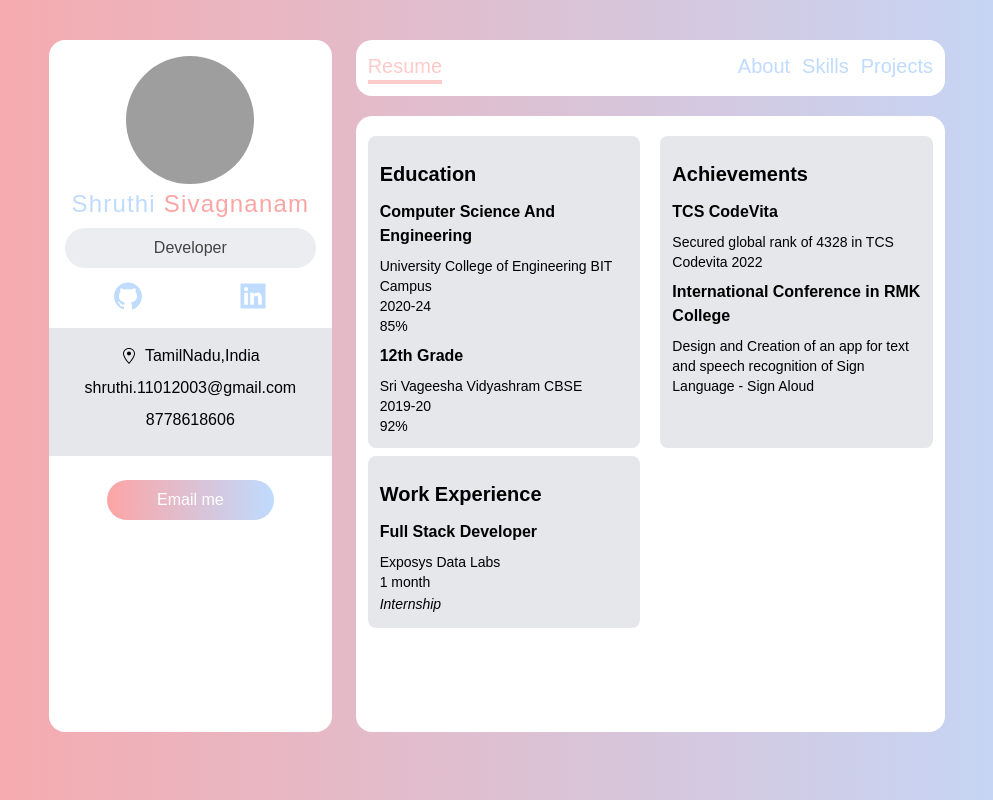
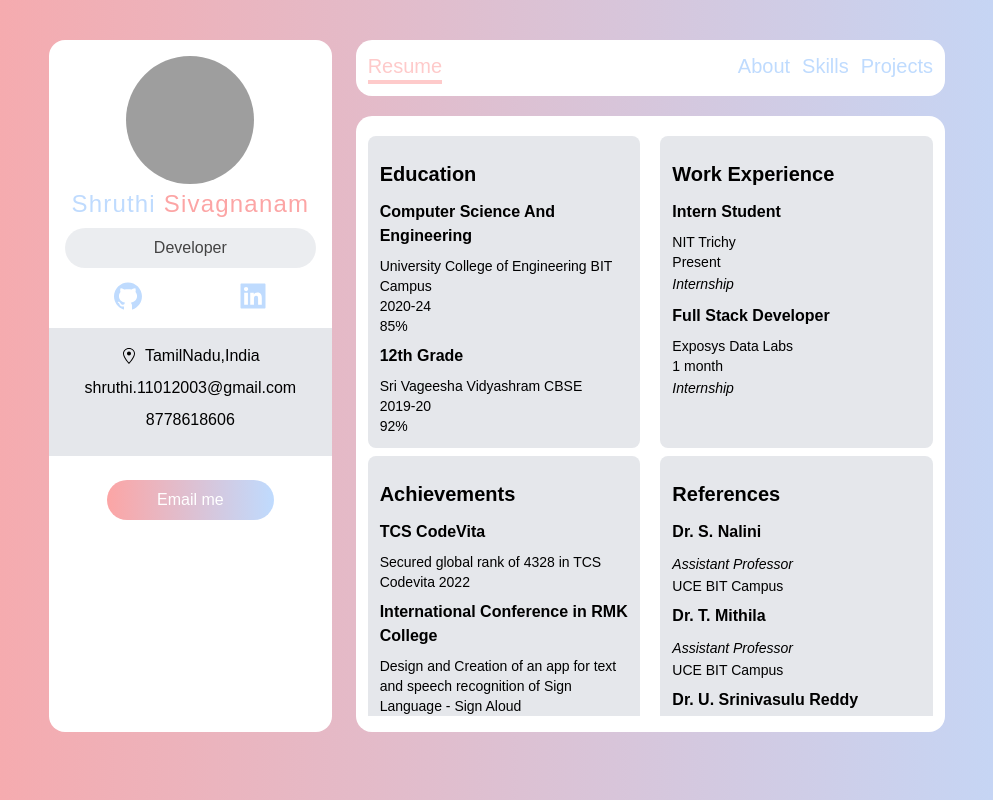
Before and after one commit to Shruthi-Sivagnanam/shruthi, a Next.js app: page /resume in a window 1280 px wide. Shown: the whole page, without its empty margins (143-1136 px from the left). Built offline with nearby package versions, Linux system fonts and the light colour scheme; grey boxes are pictures that could not be loaded.

Commit message:
resume and projects update

```diff
--- a/data.ts
+++ b/data.ts
@@ -5,6 +5,7 @@ import {
   Achivements,
   Education,
   ProjectsWebiste,
+  Reference,
   Service,
   Skill,
   Work,
@@ -63,10 +64,18 @@ export const education: Education[] = [
 
 export const work: Work[] = [
   {
+    title: "Intern Student",
+    companyName: "NIT Trichy",
+    duration: "Present",
+    ip: "Internship",
+    des: "Deep Learning Projects (Rice pest detection and Fall armyworm detection)",
+  },
+  {
     title: "Full Stack Developer",
     companyName: "Exposys Data Labs",
     duration: "1 month",
     ip: "Internship",
+    des: "Mass Mail Dispatcher Project",
   },
 ];
 
@@ -78,6 +87,24 @@ export const achivements: Achivements[] = [
   {
     title: "International Conference in RMK College",
     des: "Design and Creation of an app for text and speech recognition of Sign Language - Sign Aloud",
+  },
+];
+
+export const reference: Reference[] = [
+  {
+    name: "Dr. S. Nalini",
+    des: "Assistant Professor",
+    insitute: "UCE BIT Campus",
+  },
+  {
+    name: "Dr. T. Mithila",
+    des: "Assistant Professor",
+    insitute: "UCE BIT Campus",
+  },
+  {
+    name: "Dr. U. Srinivasulu Reddy",
+    des: "Associate  Professor",
+    insitute: "NIT Trichy",
   },
 ];
 
@@ -164,6 +191,12 @@ export const tools: Skill[] = [
 
 export const projects_details: ProjectsWebiste[] = [
   {
+    title: "Sign Language Recognition System",
+    projectUrl: "https://github.com/Shruthi-Sivagnanam/sign-aloud",
+    webisteUrl: "",
+    des: "Under the guidance of DR. S. Nalini(Assistant Professor)",
+  },
+  {
     title: "Resume Builder",
     projectUrl: "https://github.com/Shruthi-Sivagnanam/resume-builder",
     webisteUrl:
@@ -189,9 +222,9 @@ export const projects_details: ProjectsWebiste[] = [
     des: "Associated with UCE BIT Campus",
   },
   {
-    title: "Sign Language Recognition System",
-    projectUrl: "https://github.com/Shruthi-Sivagnanam/sign-aloud",
-    webisteUrl: "",
-    des: "Under the guidance of DR. S. Nalini(Assistant Professor)",
+    title: "HTML, CSS, JS Editor",
+    projectUrl: "https://github.com/Shruthi-Sivagnanam/code-editor",
+    webisteUrl: "https://code-editor-10e9qfqi9-shruthi-sivagnanam.vercel.app/",
+    des: "Code editor developed with react.js",
   },
 ];
--- a/pages/resume.tsx
+++ b/pages/resume.tsx
@@ -1,5 +1,5 @@
 import HeadTag from "@/components/HeadTag";
-import { achivements, education, work } from "@/data";
+import { achivements, education, reference, work } from "@/data";
 
 export default function resume() {
   return (
@@ -19,19 +19,6 @@ export default function resume() {
             ))}
           </div>
           <div className="bg-gray-200 rounded-lg lg: col-span-1 p-3">
-            <h5 className="my-3 text-xl font-bold">Achievements</h5>
-            <div>
-              {achivements.map((achivement) => (
-                <>
-                  <h5 className="my-2 text-s font-bold">{achivement.title}</h5>
-                  <p className="text-sm">{achivement.des}</p>
-                </>
-              ))}
-            </div>
-          </div>
-        </div>
-        <div className="grid md:grid-cols-2 gap-5 my-2">
-          <div className="bg-gray-200 rounded-lg lg: col-span-1 p-3">
             <h5 className="my-3 text-xl font-bold">Work Experience</h5>
             {work.map((w) => (
               <div key={w.title}>
@@ -43,6 +30,31 @@ export default function resume() {
             ))}
           </div>
         </div>
+        <div className="grid md:grid-cols-2 gap-5 my-2">
+          <div className="bg-gray-200 rounded-lg lg: col-span-1 p-3">
+            <h5 className="my-3 text-xl font-bold">Achievements</h5>
+            <div>
+              {achivements.map((achivement) => (
+                <>
+                  <h5 className="my-2 text-s font-bold">{achivement.title}</h5>
+                  <p className="text-sm">{achivement.des}</p>
+                </>
+              ))}
+            </div>
+          </div>
+          <div className="bg-gray-200 rounded-lg lg: col-span-1 p-3">
+            <h5 className="my-3 text-xl font-bold">References</h5>
+            <div>
+              {reference.map((ref) => (
+                <>
+                  <h5 className="my-2 text-s font-bold">{ref.name}</h5>
+                  <i className="text-sm">{ref.des}</i>
+                  <p className="text-sm">{ref.insitute}</p>
+                </>
+              ))}
+            </div>
+          </div>
+        </div>
       </div>
     </>
   );
```
Also changed, not shown: type.ts (+7 -0 lines).
